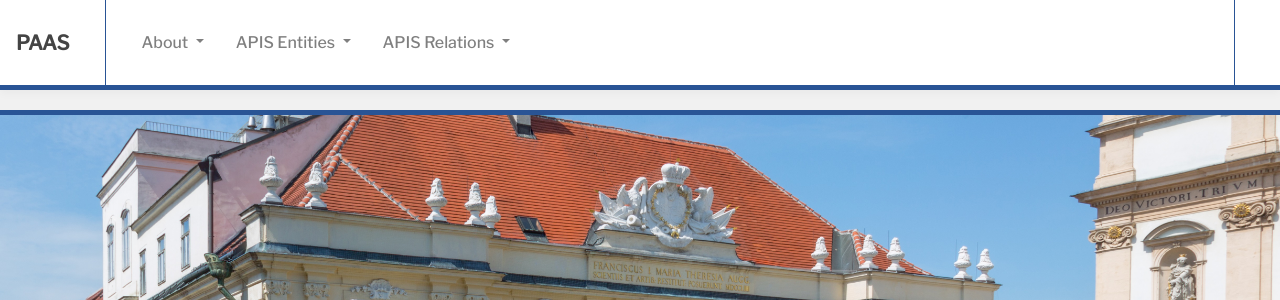
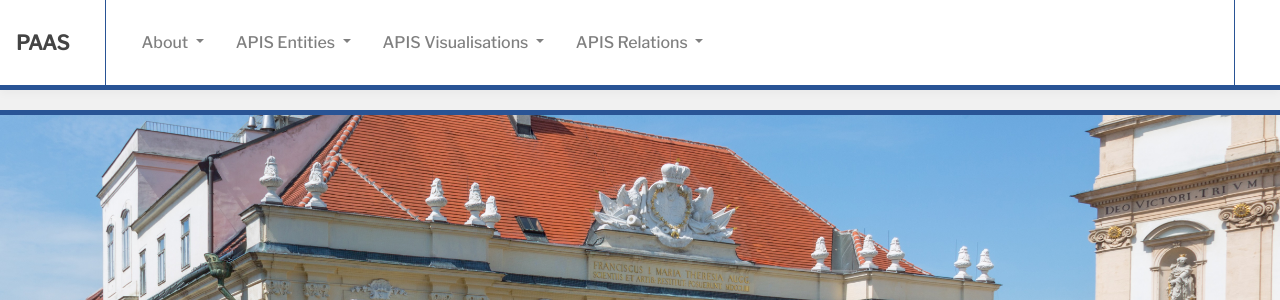
Before and after one commit to acdh-oeaw/paas, a Django app: page / in a window 1280 px wide. Shown: the top 300 px of the page. Run offline with Django 3.2, Linux system fonts and the light colour scheme; some libraries are stand-ins or nearby versions.

Commit message:
links to visualisations added

```diff
--- a/paas/settings/base.py
+++ b/paas/settings/base.py
@@ -41,6 +41,7 @@ INSTALLED_APPS = [
     'apis_core.apis_relations',
     'apis_core.apis_vocabularies',
     'apis_core.apis_labels',
+    'apis_core.apis_vis',
     'rest_framework.authtoken',
     'guardian',
     'charts',
--- a/webpage/templates/webpage/base.html
+++ b/webpage/templates/webpage/base.html
@@ -83,6 +83,19 @@
                                 {% for ent in entities_list %}
                                     <a class="dropdown-item" href="{% url 'apis:apis_entities:generic_entities_list' ent %}">{{ent|title}}</a>
                                 {% endfor %}
+                            </div>
+                        </li>
+                        <li class="nav-item dropdown">
+                            <a href="#" class="nav-link dropdown-toggle" data-toggle="dropdown" role="button" aria-haspopup="true" aria-expanded="false">APIS Visualisations
+                                <span class="caret"/>
+                            </a>
+                            <div class="dropdown-menu" aria-labelledby="navbarDropdown">
+                                <a class="dropdown-item" href="{% url 'apis:apis_vis:heatmap_view' %}">Heatmap</a>
+                                <a class="dropdown-item" href="{% url 'apis:apis_vis:avg_members_view' %}">Anzahl aller/neuer Mitglieder</a>
+                                <a class="dropdown-item" href="{% url 'apis:apis_vis:avgage_view' %}">Durchschnittsalter aller/neuer Mitglieder</a>
+                                <a class="dropdown-item" href="{% url 'apis:apis_vis:inst_range_view' %}">Kommissionen</a>
+                                <a class="dropdown-item" href="{% url 'apis:apis_entities:generic_network_viz' %}">Netzwerk</a>
+
                             </div>
                         </li>
                         <li class="nav-item dropdown">
```
